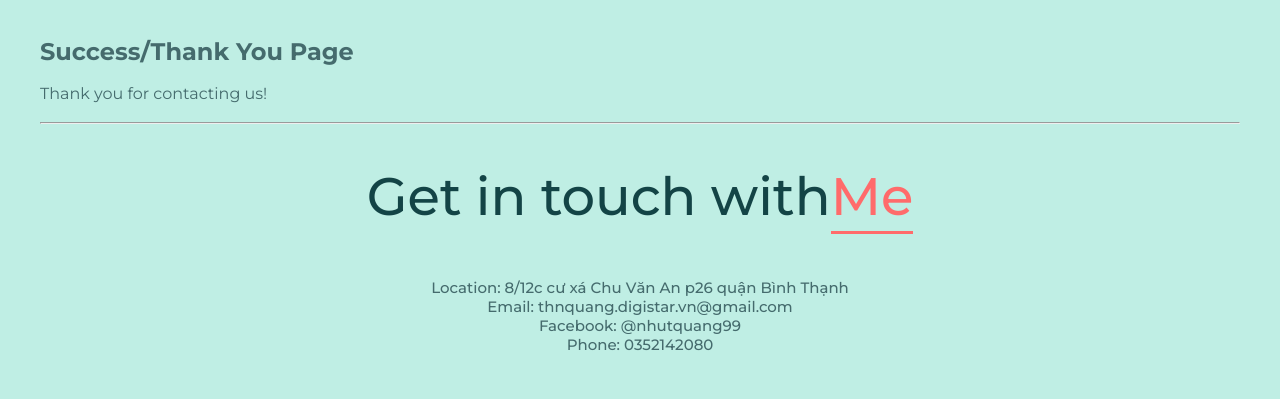
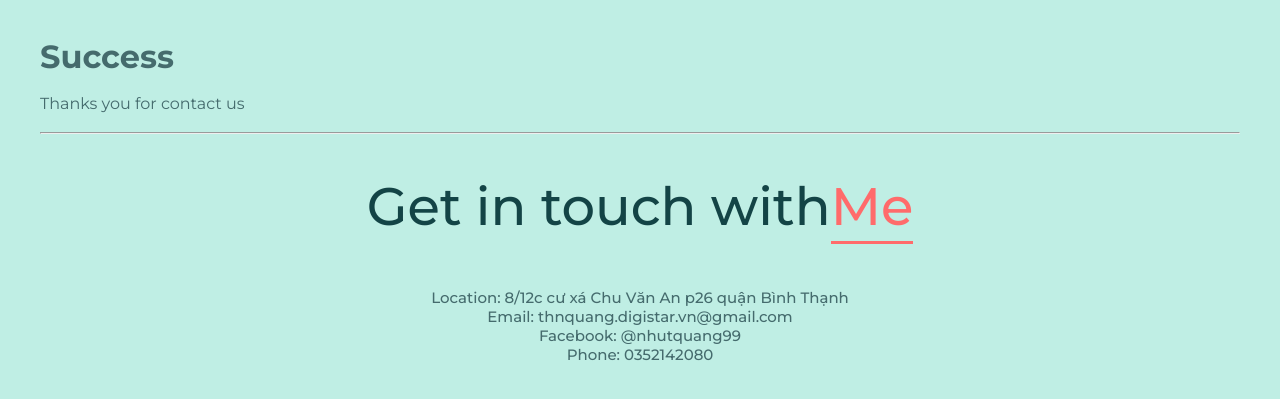
Before and after one commit to nhutquanghi/myBlog, a Gatsby site: page /success in a window 1280 px wide. Shown: the part 93-492 px from the top of the page. Built offline with nearby package versions, Linux system fonts and the light colour scheme; Gatsby itself is replaced by a stand-in of ours.

Commit message:
edit page success

```diff
--- a/src/pages/success.js
+++ b/src/pages/success.js
@@ -1,28 +1,13 @@
-import React from 'react';
-import Helmet from 'react-helmet';
-import Layout from '../components/layout';
+import React from 'react'
+import Layout from "../components/Layout"
 
-const Success = props => (
-  <Layout>
-    <Helmet>
-      <title>Success Page</title>
-      <meta name="description" content="Success Page" />
-    </Helmet>
-
-    <div id="main" className="alt">
-      <section id="one">
-        <div className="inner">
-          <header className="major">
-            <h1>Success/Thank You Page</h1>
-          </header>
-          <span className="image main">
-            {/* <img src={pic11} alt="" /> */}
-          </span>
-          <p>Thank you for contacting us!</p>
-        </div>
-      </section>
-    </div>
-  </Layout>
-);
-
-export default Success;
+export default function Success() {
+    return (
+        <Layout>
+            <div>
+                <h1>Success</h1>
+                <p>Thanks you for contact us</p>
+            </div>
+        </Layout>
+    )
+}
```
